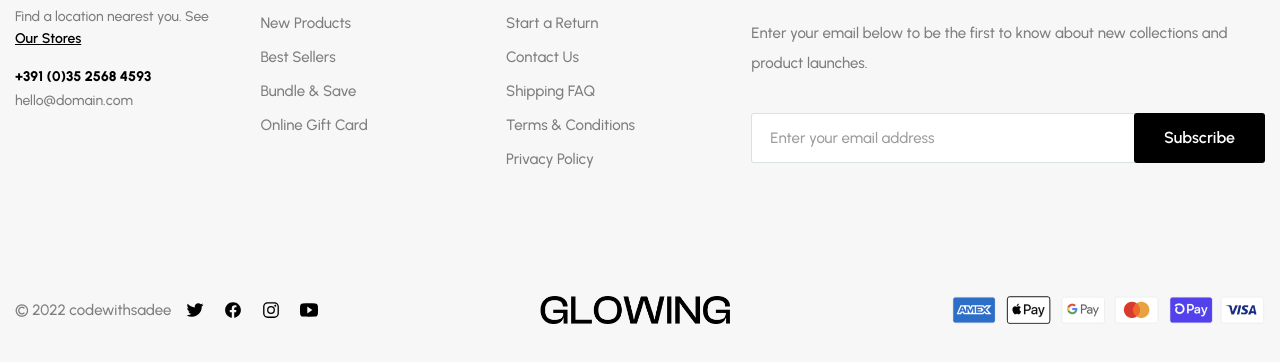
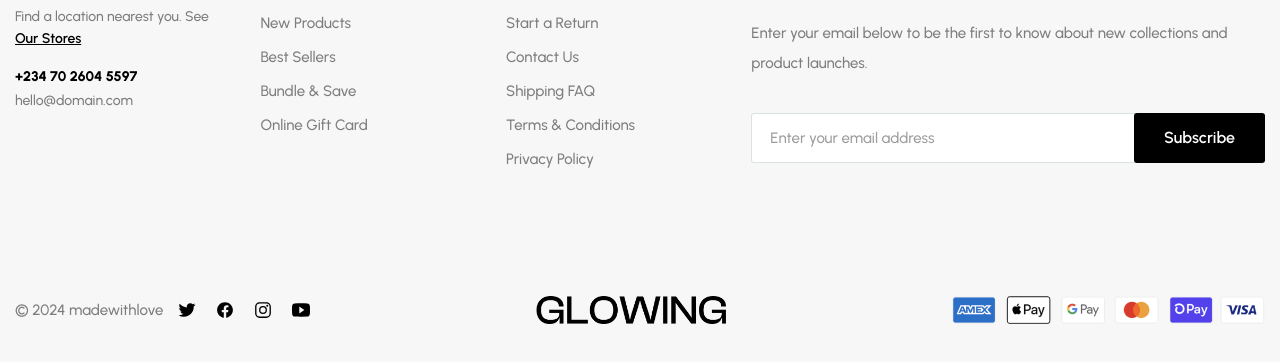
Before and after one commit to Akinterinwa/Product, a plain HTML site: page index.html in a window 1280 px wide. Shown: the part 4883-5245 px from the top of the page. Drawn offline with nearby package versions, Linux system fonts and the light colour scheme.

Commit message:
first commit for the product web

```diff
--- a/index.html
+++ b/index.html
@@ -1311,7 +1311,7 @@
           </li>
 
           <li>
-            <p class="footer-list-text bold">+391 (0)35 2568 4593</p>
+            <p class="footer-list-text bold">+234 70 2604 5597</p>
           </li>
 
           <li>
@@ -1395,7 +1395,7 @@
 
         <div class="wrapper">
           <p class="copyright">
-            &copy; 2022 codewithsadee
+            &copy; 2024 madewithlove
           </p>
 
           <ul class="social-list">
```
